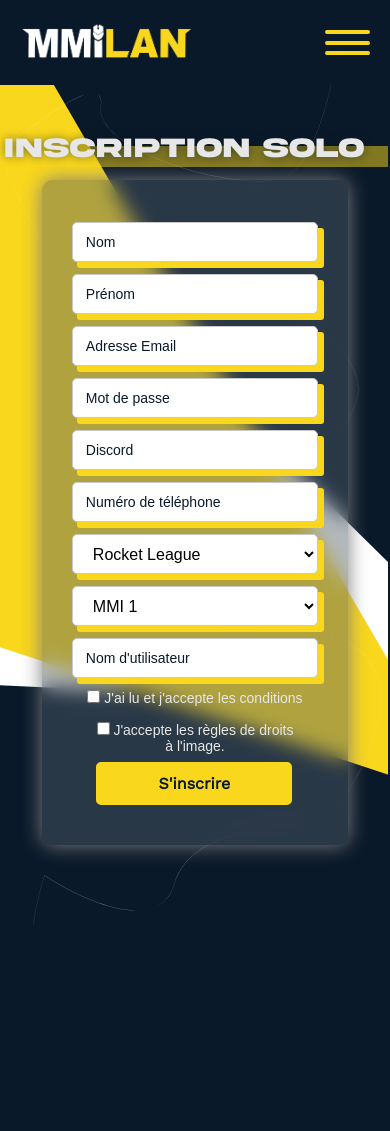
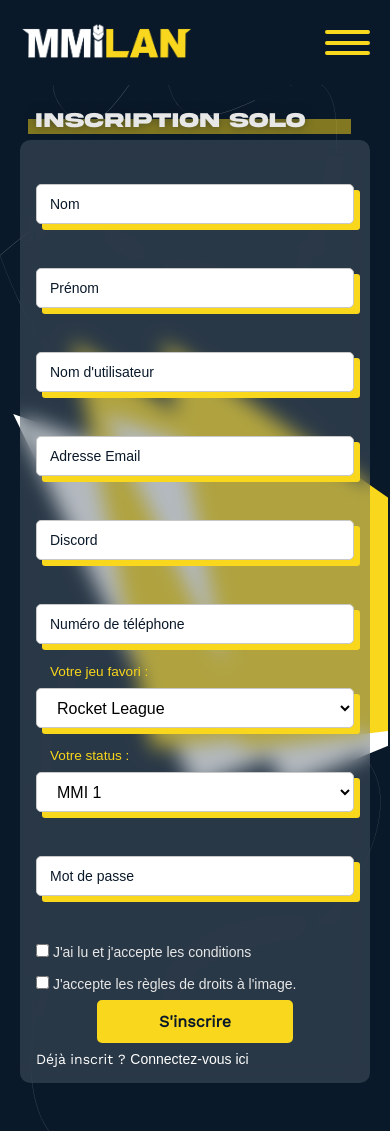
Before and after one commit to arthur-mdn/mmilan, a PHP site: page /inscription.php in a window 390 px wide. Before the commit the page ends 925 px from the top, so only its background shows below. Run offline with PHP 8.4, Linux system fonts and the light colour scheme; data comes from the database, SQL or seed files in the repository; data that the repository does not hold is empty.

Commit message:
major update: fixed some js issues, lots of responsive issues, and began to fix program.css issues

```diff
--- a/css/register.css
+++ b/css/register.css
@@ -1,27 +1,51 @@
+body {
+  min-height: 100vh;
+}
+
 #inscription {
   position: relative;
-    display: flex;
-    align-items: center;
-    justify-content: center;
-    /* height: 100vh; */
+  width: 100%;
+
+  padding-top: 100px;
+
   overflow: hidden;
-    height: 100%
 }
 
-#inscription .form {
-    margin-bottom: 5rem;
-    margin-top: 5rem;
+#inscription .inscription_form_container {
+  max-width: 1000px;
+  margin: 0 auto 3rem auto;
+  padding-inline: 20px;
+}
+
+#inscription form {
+  display: flex;
+  flex-flow: column wrap;
+
   backdrop-filter: blur(10px);
   background: #53616e70;
-    height: 665px;
+  border-radius: 10px;
+  padding: 1rem;
+
+  gap: 1rem;
+
+  margin-inline: auto;
+  max-width: 90vw;
 }
 
-.form {
-    width: 90%;
+#inscription .inputs_container {
   display: flex;
-    flex-direction: row;
-    flex-wrap: wrap;
+  flex-flow: row wrap;
+  align-items: center;
+  align-content: flex-start;
+  gap: 1rem;
+}
 
+.end_of_form {
+  margin-top: 2rem;
+}
+
+select option {
+  color: #000;
 }
 
 .tgl1 {
@@ -30,25 +54,27 @@
   z-index: -1;
 }
 
-.tgl1 img {
-    height: 894px;
-    margin-left: 651px;
-    margin-bottom: -390px;
-    rotate: -155deg;
+.triangle_1,
+.triangle_2 {
+  position: absolute;
+  z-index: -1;
+  top: 50%;
+  transform: translateY(-50%);
 }
 
-.tgl2 {
-    position: absolute;
-    width: 100%;
-    z-index: -1;
-
+.triangle_1 {
+  left: 0;
 }
 
-.tgl2 img {
-    height: 894px;
-    margin-left: -277px;
-    margin-bottom: 35px;
-    rotate: -335deg;
+.triangle_2 {
+  right: 0;
+}
+
+.triangle_1 img,
+.triangle_2 img {
+  width: 200%;
+  height: 200%;
+  object-fit: cover;
 }
 
 .frise {
@@ -57,106 +83,22 @@
   overflow: hidden;
 }
 
-/*
-.input_container {
-    width: 49% !important;
-    display: flex !important;
-    flex-direction: column !important;
-    align-items: flex-start !important;
-} */
 .input-group {
-    margin: 12px auto;
-    max-width: 500px !important;
+  flex: 1 1 300px;
+  max-width: none !important;
 }
 
-p.links_txt {
-    margin-left: 1400px;
-}
-
-.conditions_text {
-    margin-right: 41%;
-    margin-left: 41%;
+.input-group:last-child {
+  flex: 0 0 50%;
 }
 
 .btn_submit {
   font-weight: bold;
-    margin-right: 42%;
-    margin-left: 42%;
+  margin-inline: auto;
 }
 
-.head_title.primary {
-    margin-top: -620px;
-    margin-left: -650px;
-    position: absolute;
-    font-size: 35px;
-}
-
-@media (min-width:551px) and (max-width:1170px) {
-    #inscription .form {
-        display: block;
-        width: 50%;
-        height: 690px;
-    }
-
-    .conditions_text {
-        margin-right: 6%;
-        margin-left: 6%;
-        width: 100%;
-    }
-
-    .head_title.primary {
-        color: var(--color-light);
-        margin-top: -620px;
-        margin-left: -60px;
-        position: absolute;
-        font-size: 35px;
+@media only screen and (max-width: 720px) {
+  .input-group:last-child {
+    flex: 1 0 50%;
   }
 }
-
-@media (min-width:416px) and (max-width:550px) {
-    #inscription .form {
-        display: block;
-        width: 28%;
-    }
-
-    .conditions_text {
-        margin-right: 0%;
-        margin-left: 0%;
-    }
-
-    .btn_submit {
-        margin-right: 0%;
-        margin-left: 25%;
-    }
-
-    .head_title.primary {
-        margin-top: -620px;
-        margin-left: 12px;
-        position: absolute;
-        font-size: 30px;
-    }
-}
-
-@media (min-width:360px) and (max-width:420px) {
-    #inscription .form {
-        display: block;
-        width: 20%;
-    }
-
-    .conditions_text {
-        margin-right: 0%;
-        margin-left: 0%;
-    }
-
-    .btn_submit {
-        margin-right: 0%;
-        margin-left: 10%;
-    }
-
-    .head_title.primary {
-        margin-top: -620px;
-        margin-left: -5px;
-        position: absolute;
-        font-size: 28px;
-    }
-}
--- a/css/style.css
+++ b/css/style.css
@@ -574,18 +574,6 @@ form > textarea {
   width: fit-content;
 }
 
-.form {
-  display: flex;
-  flex-direction: column;
-  gap: 15px;
-  padding: 30px;
-  box-shadow: 0px 0px 20px grey;
-  border-radius: 10px;
-  margin-top: 25px;
-  text-align: center;
-  align-items: center;
-}
-
 #tel_input {
   display: none;
 }
--- a/inscription.php
+++ b/inscription.php
@@ -29,6 +29,12 @@
 </head>
 
 <body class="body-panel">
+    <div class="frise_container">
+        <div class="frise">
+            <img src="Elements/others/Vector.svg" />
+        </div>
+    </div>
+
     <div class="loader_container" id="loader_container">
         <div class="a">
             <div></div>
@@ -187,21 +193,20 @@
     }
     ?>
     <section id="inscription">
-        <h2 class="head_title primary">Inscription Solo</h2>
-        <div class="tgl1" style="margin-left: 40%;">
-            <img src="Elements/others/TriangleJB.svg" alt="Triangle Blanc & Jaune" />
+        <div class="triangle_1" id="forme_1">
+            <img src="Elements/others/TriangleJB.svg" />
         </div>
-        <div class="tgl2">
-            <img src="Elements/others/TriangleJB.svg" alt="Triangle Blanc & Jaune" />
-        </div>
-        <div class="frise">
-            <img src="Elements/others/Vector.svg" alt="Chemin Vectoriel parcourant la page" />
+        <div class="triangle_2">
+            <img src="Elements/others/TriangleJB.svg" />
         </div>
 
-        <div style="display: flex; flex-wrap: wrap; align-items: center; justify-content: center; align-content: flex-start; padding-top:100px; ">
-            <form method="post" class="form"  onsubmit="active_loader()">
+
+        <div class="inscription_form_container">
+            <h2 class="head_title primary">Inscription Solo</h2>
+            <form method="post" onsubmit="active_loader()">
                 <div id="error_container" class="error" style="display: none;"></div>
                 <form action="" method="post">
+                    <div class="inputs_container">
                         <div class="input-group">
                             <input type="text" required class="box-input" style="width:100%;" name="NomUtilisateur" id="NomUtilisateur" autocomplete="new-name" placeholder=" ">
                             <label for="NomUtilisateur">Nom</label>
@@ -211,6 +216,11 @@
                             <label for="PrenomUtilisateur">Prénom</label>
                         </div>
                         <div class="input-group">
+                            <input type="text" required class="box-input" style="width:100%" name="UsernameUtilisateur" id="UsernameUtilisateur" placeholder=" ">
+                            <label for="UsernameUtilisateur">Nom d'utilisateur</label>
+                        </div>
+                        <div class="input-group">
+
                             <?php
                             $join_mail = "";
                             if ($redirect_join) {
@@ -231,10 +241,8 @@
                             <input type="email" placeholder=" " pattern="[A-Za-z0-9._+-]+@[A-Za-z0-9 -]+\.[a-z]{2,}" required class="box-input" style="width:100%" name="MailUtilisateur" id="MailUtilisateur" autocomplete="new-mail" value="<?= $join_mail ?>">
                             <label for="MailUtilisateur">Adresse Email</label>
                         </div>
-                    <div class="input-group">
-                        <input type="password" required class="box-input" style="width:100%" name="MdpUtilisateur" id="MdpUtilisateur" autocomplete="new-password" placeholder=" ">
-                        <label class="mail_input" for="MdpUtilisateur">Mot de passe</label>
-                    </div>
+
+
 
                         <div class="input-group">
                             <input type="text" required class="box-input" style="width:100%" name="DiscordUtilisateur" id="DiscordUtilisateur" placeholder=" ">
@@ -244,8 +252,8 @@
                             <input type="tel" required class="box-input" style="width:100%;color: black;" name="TelUtilisateur" id="TelUtilisateur" autocomplete="new-tel" placeholder=" ">
                             <label for="TelUtilisateur">Numéro de téléphone</label>
                         </div>
-                    <div class="input-group">
-                        <p class="error" id="game-error-msg">Veuillez choisir un jeux présent dans la liste. Toutes tentatives de hack est prohibée et sera sanctionnée.</p>
+                        <div class="input-group normal_label">
+                            <label for="FavGameUtilisateur"> Votre jeu favori :</label>
                             <select name="FavGameUtilisateur" id="FavGameUtilisateur" required style="width:100%;color: black;">
                                 <?php
                                 $query = $conn2->prepare("SELECT *
@@ -264,7 +272,8 @@
                                 ?>
                             </select>
                         </div>
-                    <div class="input-group">
+                        <div class="input-group normal_label">
+                            <label for="ProfilUtilisateur">Votre status :</label>
                             <select name="ProfilUtilisateur" id="ProfilUtilisateur" required style="width:100%;color: black;">
                                 <option value="mmi1">MMI 1</option>
                                 <option value="mmi2">MMI 2</option>
@@ -273,9 +282,12 @@
                             </select>
                         </div>
                         <div class="input-group">
-                        <input type="text" required class="box-input" style="width:100%" name="UsernameUtilisateur" id="UsernameUtilisateur" placeholder=" ">
-                        <label for="UsernameUtilisateur">Nom d'utilisateur</label>
+                            <input type="password" required class="box-input" style="width:100%" name="MdpUtilisateur" id="MdpUtilisateur" autocomplete="new-password" placeholder=" ">
+                            <label class="mail_input" for="MdpUtilisateur">Mot de passe</label>
                         </div>
+
+                    </div>
+                    <div class="end_of_form">
                         <?php if ($redirect_join) {
                             echo '<input type="hidden" name="JoinId" value="' . $_GET['JoinId'] . '">';
                             echo '<input type="hidden" name="JoinToken" value="' . $_GET['JoinToken'] . '">';
@@ -296,6 +308,7 @@
                             } ?>
                             Connectez-vous ici</a>
                         </p>
+                    </div>
                 </form>
         </div>
 
--- a/uikit/index.html
+++ b/uikit/index.html
@@ -42,8 +42,10 @@
     </script>
   </head>
   <body>
-    <div class="frise">
-      <img src="../Elements/graphics/frise.svg" alt="frise" />
+    <div class="frise_container">
+      <div class="frise">
+        <img src="../Elements/graphics/frise.svg" />
+      </div>
     </div>
 
     <!-- SECTION VIEWER -->
--- a/uikit/style/ui-kit.css
+++ b/uikit/style/ui-kit.css
@@ -58,6 +58,13 @@ body {
   padding-inline: 20px;
 }
 
+.frise_container {
+  position: absolute;
+  width: 100%;
+  height: var(--body-height);
+  overflow: hidden;
+}
+
 .frise {
   position: absolute;
   top: 0;
@@ -71,7 +78,7 @@ body {
   width: 100%;
   height: 100%;
   -o-object-fit: cover;
-     object-fit: cover;
+  object-fit: cover;
 }
 
 .section-viewer {
@@ -182,7 +189,7 @@ p {
   width: 100%;
   max-width: 400px;
 }
-.input-group label {
+.input-group:not(.normal_label) label {
   position: absolute;
   top: 50%;
   line-height: 1rem;
@@ -195,22 +202,35 @@ p {
   z-index: 1;
   cursor: pointer;
 }
+
+.input-group.normal_label label {
+  position: absolute;
+  top: -1.5rem;
+  font-size: 0.85rem;
+  line-height: 1rem;
+  left: 0.25rem;
+  padding: 0 10px;
+  background-color: transparent;
+  color: var(--color-primary);
+}
+
 .input-group input {
   padding: 10px;
   width: 100%;
   z-index: 1;
 }
-.input-group input:not(:-moz-placeholder-shown) + label {
+.input-group:not(.normal_label) input:not(:-moz-placeholder-shown) + label {
   top: -0.75rem;
   font-size: 0.85rem;
   color: var(--color-primary);
 }
-.input-group input:not(:-ms-input-placeholder) + label {
+.input-group:not(.normal_label) input:not(:-ms-input-placeholder) + label {
   top: -0.75rem;
   font-size: 0.85rem;
   color: var(--color-primary);
 }
-.input-group input:focus + label, .input-group input:not(:placeholder-shown) + label {
+.input-group:not(.normal_label) input:focus + label,
+.input-group:not(.normal_label) input:not(:placeholder-shown) + label {
   top: -0.75rem;
   font-size: 0.85rem;
   color: var(--color-primary);
@@ -230,7 +250,8 @@ p {
 .input-group.error input:not(:-ms-input-placeholder) + label {
   color: red !important;
 }
-.input-group.error input:focus + label, .input-group.error input:not(:placeholder-shown) + label {
+.input-group.error input:focus + label,
+.input-group.error input:not(:placeholder-shown) + label {
   color: red !important;
 }
 .input-group::after {
@@ -467,5 +488,5 @@ button,
   width: 100%;
   height: 100%;
   -o-object-fit: cover;
-     object-fit: cover;
-}/*# sourceMappingURL=ui-kit.css.map */
+  object-fit: cover;
+}
```
Also changed, not shown: css/program_css.css (+26 -38 lines), index.php (+4 -4 lines), js/main_script.js (+40 -3 lines), program.php (+18 -31 lines). Lines whose indentation alone changed are shown as unchanged.
